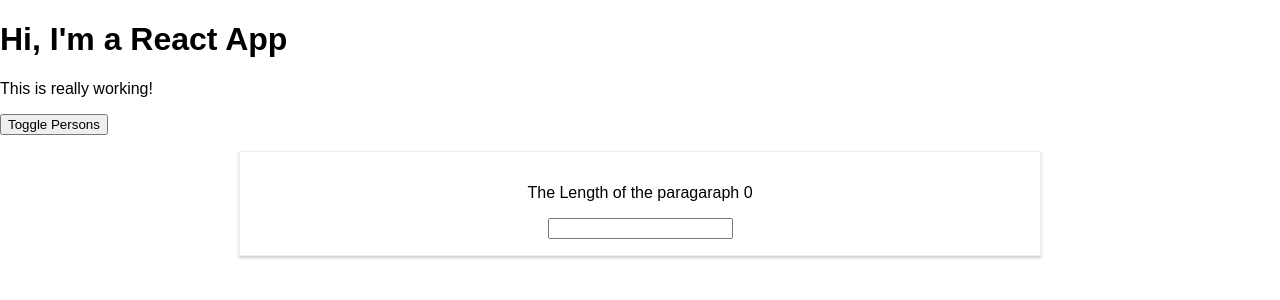
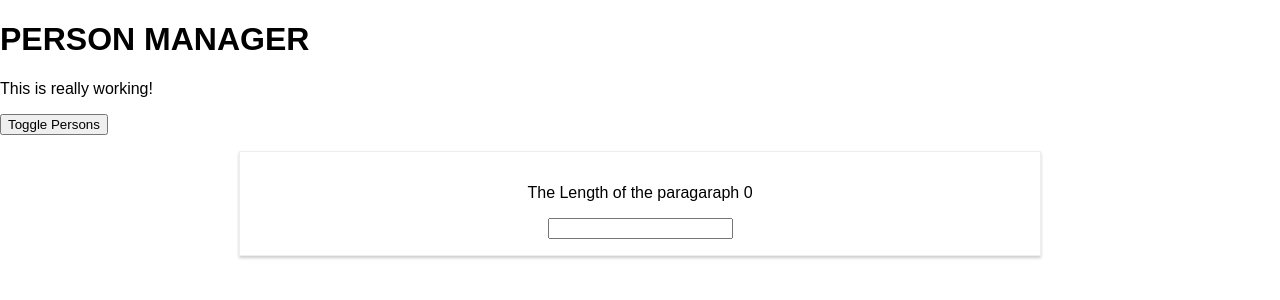
Before and after one commit to rajatprogrammer/ReactBasicApp, a React app: page / in a window 1280 px wide. Shown: the top 300 px of the page. Built offline with nearby package versions, Linux system fonts and the light colour scheme.

Commit message:
added component

```diff
--- a/src/components/Cockpit/Cockpit.js
+++ b/src/components/Cockpit/Cockpit.js
@@ -19,7 +19,7 @@
 
     return (
         <div>
-            <h1>Hi, I'm a React App</h1>
+            <h1>{props.title}</h1>
             <p className={className.join(" ")}>This is really working!</p>
             <button
                 className={btnClass}
--- a/src/containers/App.js
+++ b/src/containers/App.js
@@ -6,6 +6,10 @@
 
 
 class App extends Component {
+  constructor(props) {
+    super(props);
+    console.log('[App.js] constructor');
+  }
   state = {
     persons: [
       { id: "ddsd1", name: 'Max', age: 28 },
@@ -15,6 +19,17 @@
     otherState: 'some other value',
     showPersons: false,
     length: 0
+  }
+
+  static getDerivedStateFromProps(props, state) {
+    console.log('[get getDerivedStateFromProps]', props);
+    return state
+  }
+  // componentWillMount() {
+  //   console.log('[APP.js] component will mount')
+  // }
+  componentDidMount() {
+    console.log('[APP.js] component did mount')
   }
 
   switchNameHandler = (newName) => {
@@ -55,6 +70,7 @@
   }
 
   render() {
+    console.log("[App.js] render methord")
 
     let persons = null;
 
@@ -84,6 +100,7 @@
     return (
       <div className={classes.App}>
         <Cockpit
+          title={this.props.appTitle}
           showPersons={this.state.showPersons}
           clicked={this.togglePersonHandler}
           persons={this.state.persons}
--- a/src/index.js
+++ b/src/index.js
@@ -4,5 +4,5 @@
 import App from './containers/App';
 import registerServiceWorker from './registerServiceWorker';
 
-ReactDOM.render(<App />, document.getElementById('root'));
+ReactDOM.render(<App appTitle="PERSON MANAGER" />, document.getElementById('root'));
 registerServiceWorker();
```
